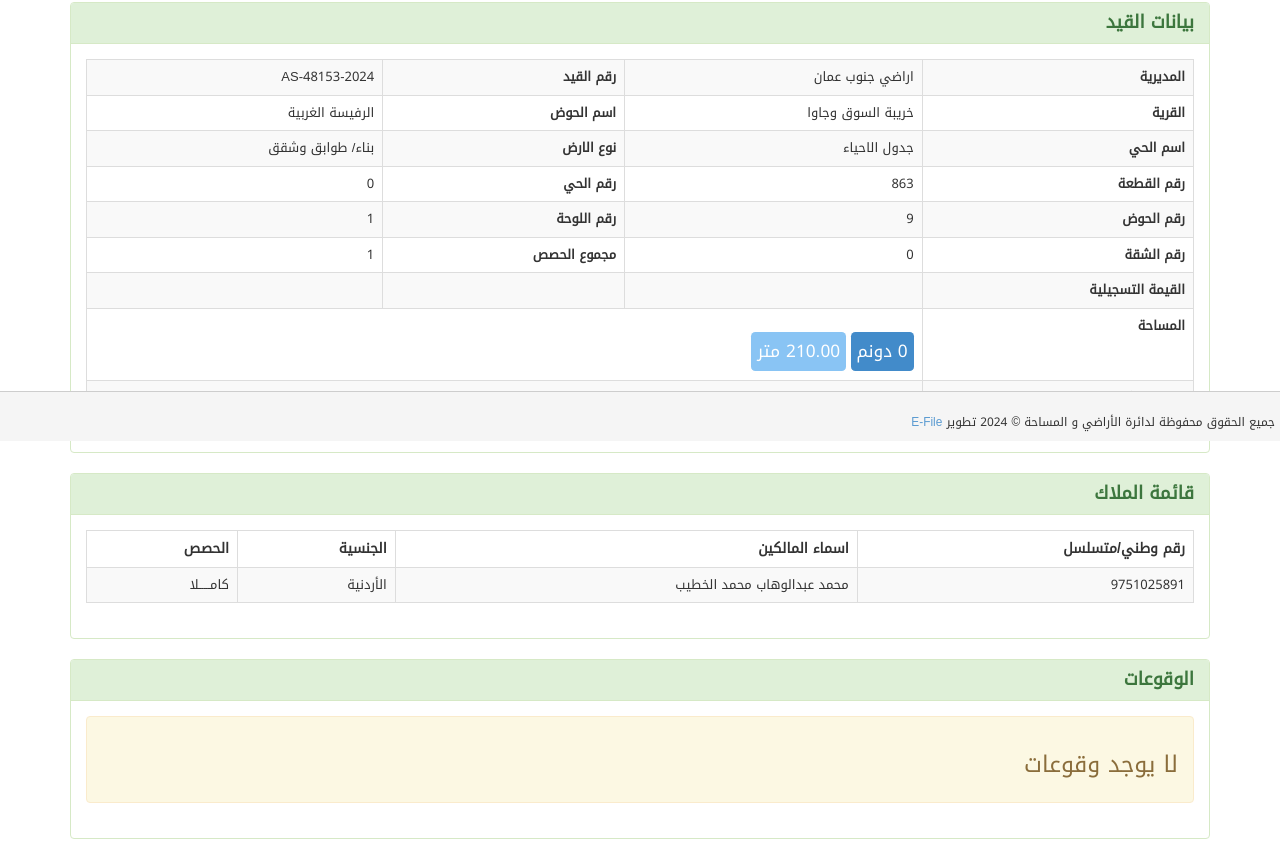
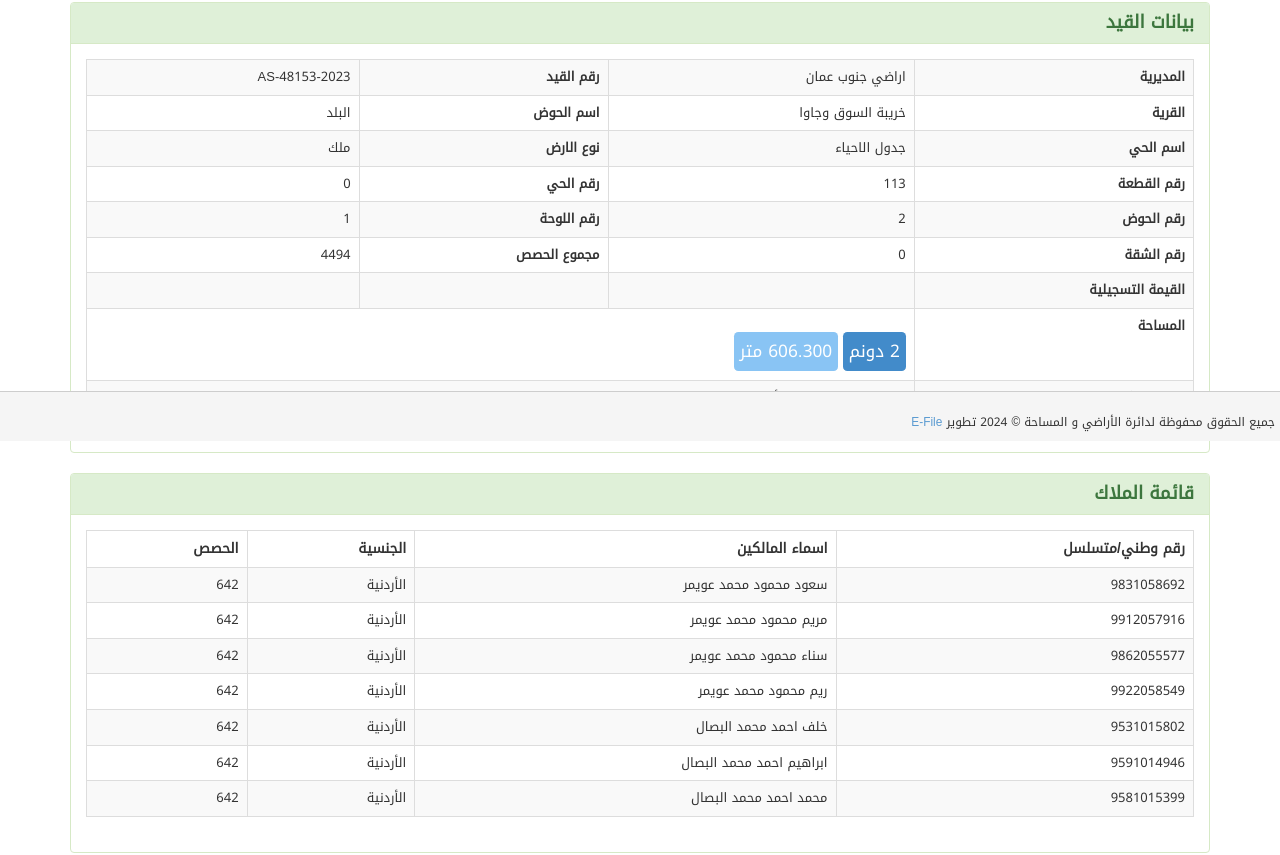
Before and after one commit to bushraAD98/Earth, a plain HTML site: page index.html in a window 1280 px wide. Shown: the part 359-1214 px from the top of the page. Drawn offline with nearby package versions, Linux system fonts and the light colour scheme.

Commit message:
reem & mix of names is added

```diff
--- a/index.html
+++ b/index.html
@@ -120,7 +120,7 @@
                     </td>
 
                     <td><strong>رقم القيد</strong></td>
-                    <td> 2024-AS-48153
+                    <td> 2023-AS-48153
                     </td>
                 </tr>
                 <tr>
@@ -128,18 +128,18 @@
                     <td>    خريبة السوق وجاوا</td>
 
                     <td><strong>اسم الحوض</strong></td>
-                    <td>       الرفيسة الغربية      </td>
+                    <td>        البلد      </td>
                 </tr>
                 <tr>
                     <td><strong>اسم الحي</strong></td>
                     <td>  جدول الاحياء</td>
 
                     <td><strong>نوع الارض</strong></td>
-                    <td>   بناء/ طوابق وشقق</td>
+                    <td>    ملك</td>
                 </tr>
                 <tr>
                     <td><strong>رقم القطعة</strong></td>
-                    <td>                      863
+                    <td>                        113
                     </td>
 
                     <td><strong>رقم الحي</strong></td>
@@ -147,7 +147,7 @@
                 </tr>
                 <tr>
                     <td><strong>رقم الحوض</strong></td>
-                    <td> 9 </td>
+                    <td> 2 </td>
 
                     <td><strong>رقم اللوحة</strong></td>
                     <td> 1</td>
@@ -159,7 +159,7 @@
                     </td>
 
                     <td><strong>مجموع الحصص</strong></td>
-                    <td>      1 </td>
+                    <td>       4494 </td>
                 </tr>
                 <tr>
                     <td><strong>القيمة التسجيلية</strong></td>
@@ -171,16 +171,16 @@
                 <tr>
                     <td><strong>المساحة</strong></td>
                     <td colspan="3">
-                          <h3 style="display:inline-block"><span class="label label-primary">0 دونم</span></h3>
+                          <h3 style="display:inline-block"><span class="label label-primary">2 دونم</span></h3>
 
-                          <h3 style="display:inline-block"><span class="label label-info">210.00 متر</span></h3>
+                          <h3 style="display:inline-block"><span class="label label-info">606.300 متر</span></h3>
 
                     </td>
                 </tr>
                 <tr>
                     <td><strong>المساحة كتابة</strong></td>
                     <td colspan="3">
-                         مائتان وعشرة متر فقط       </td>
+                        دونمان وستمائة وستةأمتار وجزء من ال 300 متـر  فقط      </td>
                 </tr>
             </table>
 
@@ -209,12 +209,12 @@
                 </thead>
                 <tbody>
                         <tr>
-                            <td>9751025891</td>
-                            <td>   محمد عبدالوھاب محمد الخطیب      </td>
+                            <td>9831058692</td>
+                            <td>  سعود محمود محمد عویمر       </td>
                             <td>الأردنية</td>
-                            <td>كامـــــلا</td>
+                            <td>642</td>
                         </tr>
-                        <!-- <tr>
+
                             <td>9912057916</td>
                             <td>  مریم محمود محمد عویمر        </td>
                             <td>الأردنية</td>
@@ -253,6 +253,12 @@
                         </tr>
 
                         <tr>
+                            <td>9581015399</td>
+                            <td>محمد احمد محمد   البصال</td>
+                            <td>الأردنية</td>
+                            <td>642</td>
+
+                        <!-- <tr>
                             <td>9851057947</td>
                             <td>   سعد محمود محمد عویمر   </td>
                             <td>الأردنية</td>
@@ -271,7 +277,7 @@
                             <td>    نوره محمود محمد عویمر   </td>
                             <td>الأردنية</td>
                             <td>642</td>
-                        </tr> -->
+                        </tr>  -->
                         <!-- <tr>
                             <td>9591014946</td>
                             <td>ابراهيم احمد محمد   البصال</td>
```
